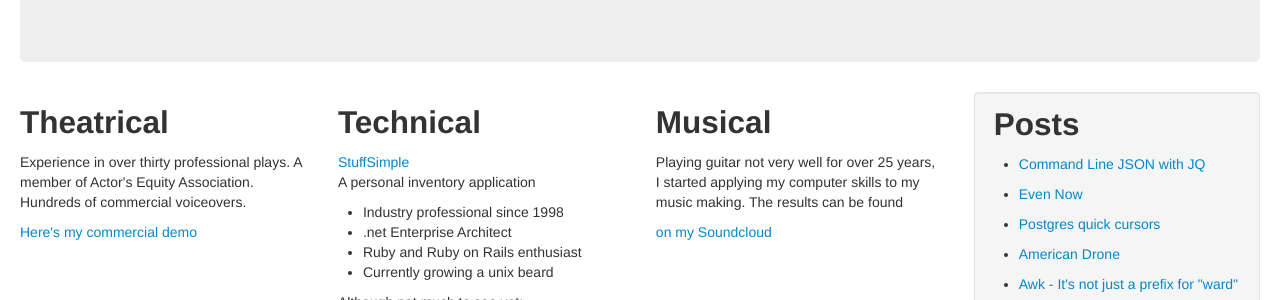
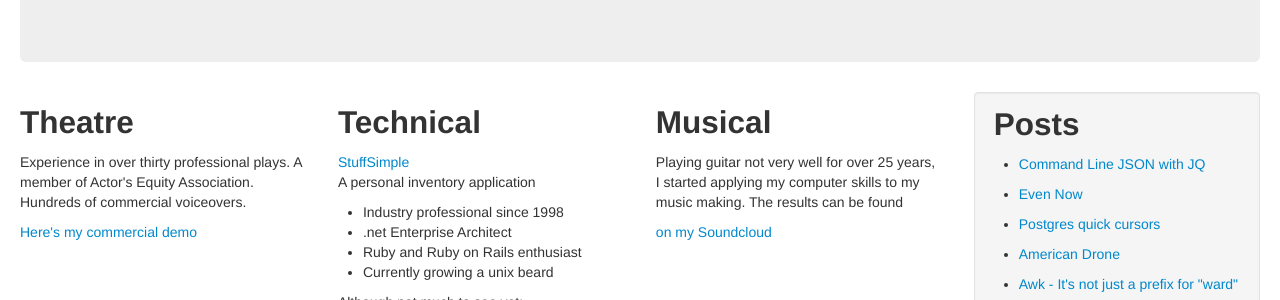
Before and after one commit to scotthelm/scotthelm.github.com.raw, a Jekyll site: the page built from index.html, in a window 1280 px wide and 944 px high. Shown: the part 228-528 px from the top of the window. Built offline with Jekyll 4.4.1, drawn with Linux system fonts in a browser that asks for light colours; nearby versions of some CDN libraries.

Commit message:
changed a word

```diff
--- a/index.html
+++ b/index.html
@@ -9,7 +9,7 @@ show_title: false
 </div>
 <div class="row-fluid">
   <div class="span3">
-    <h2>Theatrical</h2>
+    <h2>Theatre</h2>
     <p>
     Experience in over thirty professional plays. A member of Actor's Equity
     Association.  Hundreds of commercial voiceovers.
```
